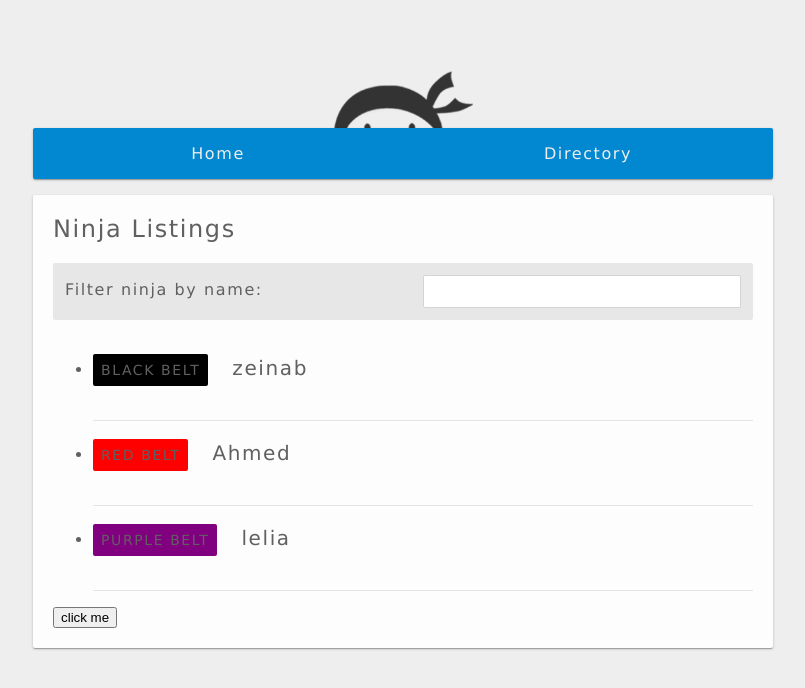
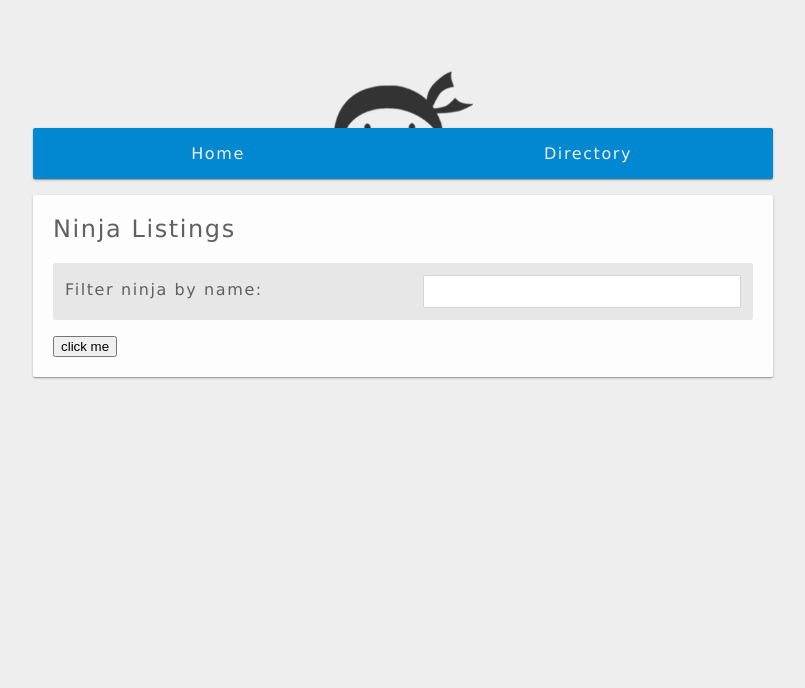
Before and after one commit to zeinabsamir/skillupapp, an Angular app: page /directory in a window 1280 px wide. Shown: the top 688 px of the page, without its empty margins (237-1042 px from the left). Built offline with nearby package versions, Linux system fonts and the light colour scheme.

Commit message:
empty ninjas arry

```diff
--- a/src/app/directory/directory.component.ts
+++ b/src/app/directory/directory.component.ts
@@ -9,11 +9,7 @@ import { LoggingService } from '../logging.service';
 })
 export class DirectoryComponent implements OnInit {
 
-  ninjas = [
-    {name: 'zeinab', belt: 'black'},
-    {name: 'Ahmed', belt: 'red'},
-    {name: 'lelia', belt: 'purple'},
-  ];
+  ninjas = [];
 
   constructor(private logger: LoggingService) {}
 
```
